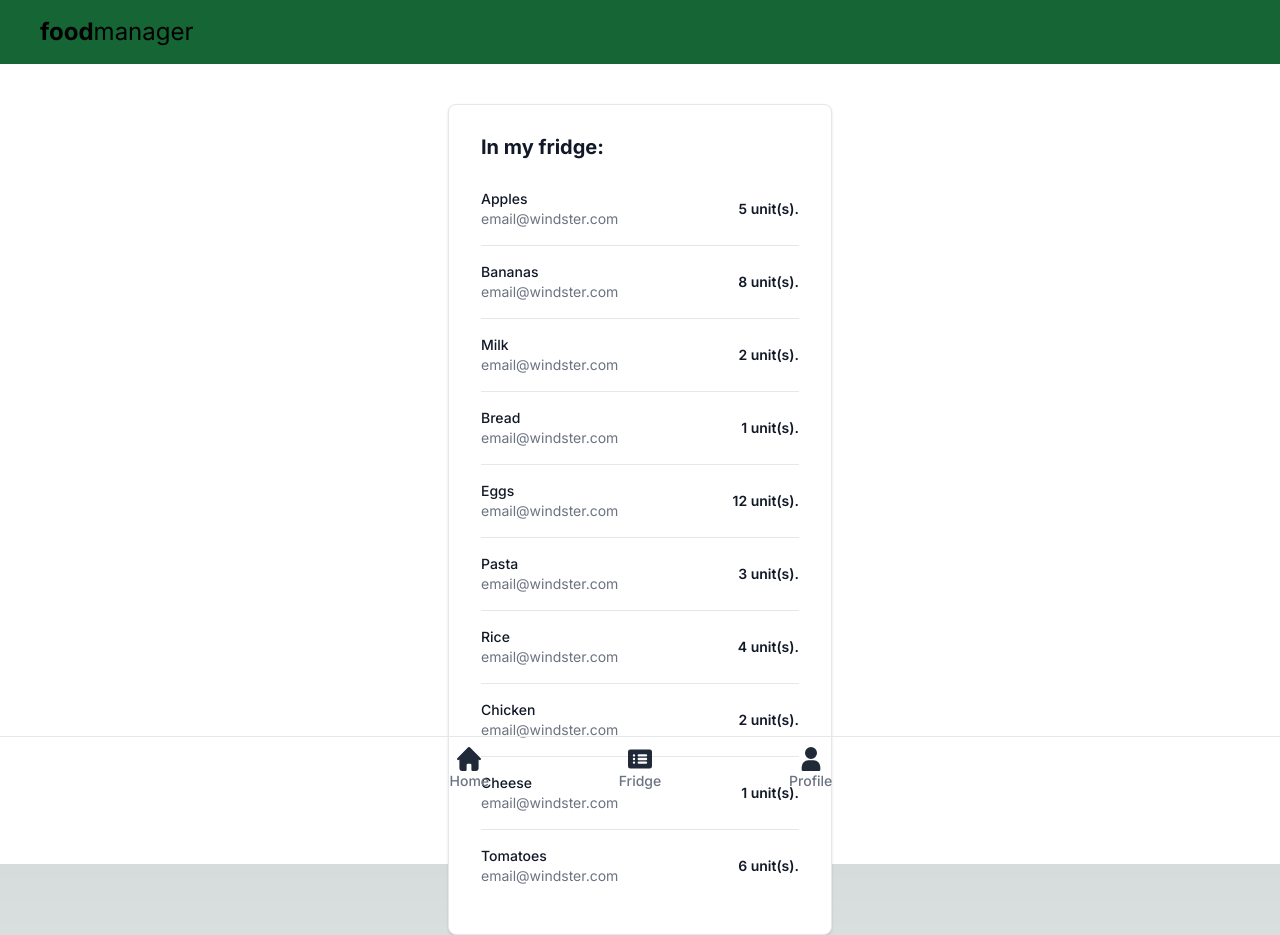
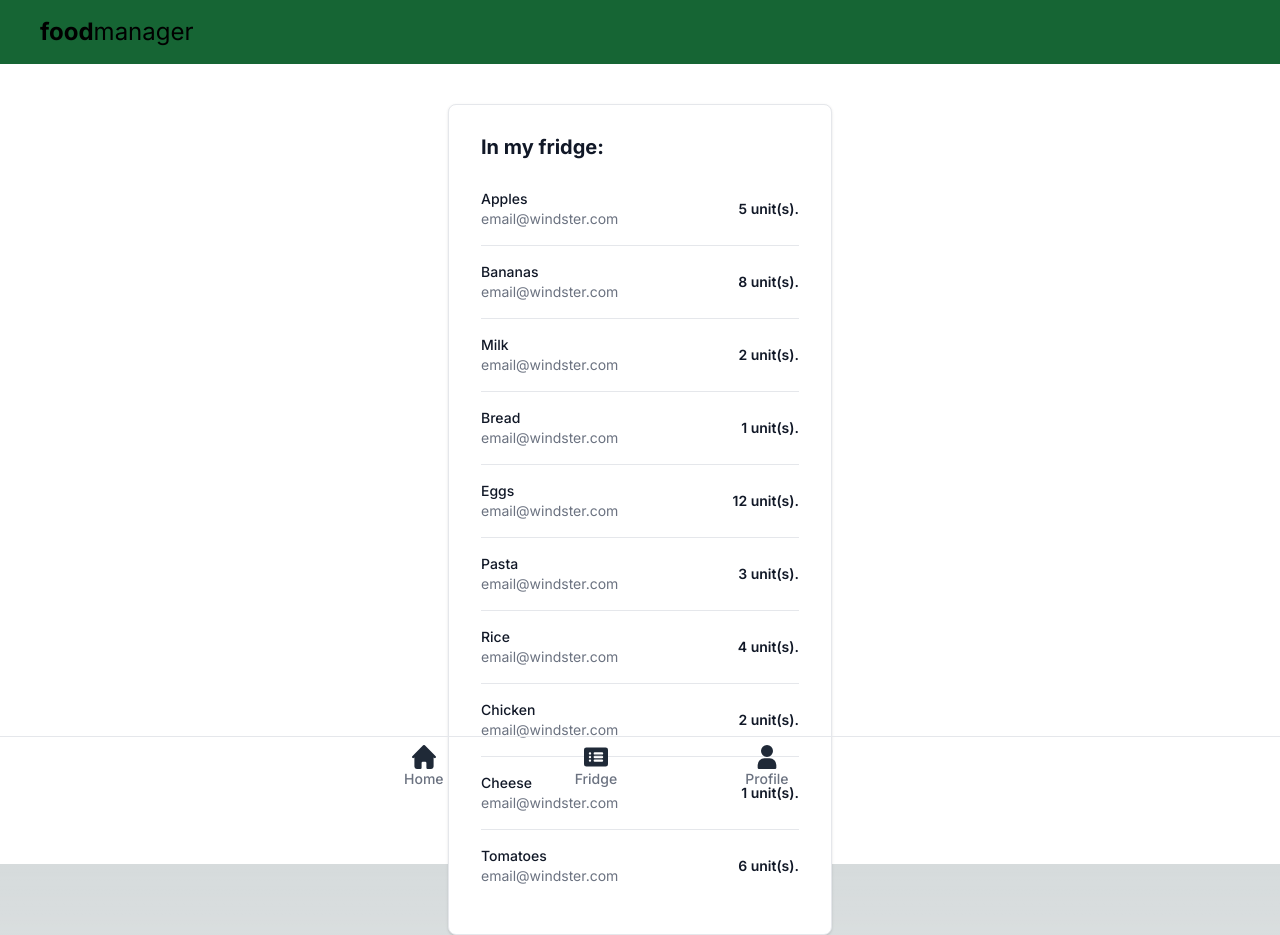
Before and after one commit to Start-Code-2023/food-manager-website, a Next.js app: page /fridge in a window 1280 px wide. Built offline with nearby package versions, Linux system fonts and the light colour scheme.

Commit message:
fix: links working

```diff
--- a/components/drawer.tsx
+++ b/components/drawer.tsx
@@ -5,24 +5,30 @@ export default function Drawer() {
     return (
         <div className="fixed bottom-0 left-0 z-50 w-full h-16 border-t border-gray-200 dark:bg-gray-700 dark:border-gray-600 ">
             <div className="grid h-full max-w-lg grid-cols-3 mx-auto font-medium">
-                <button type="button" className="inline-flex flex-col items-center justify-center px-5 hover:bg-gray-50 dark:hover:bg-gray-800 group">
+                <Link href={"/"}>
+                    <button type="button" className="inline-flex mt-2 flex-col items-center justify-center px-5 hover:bg-gray-50 dark:hover:bg-gray-800 group">
                         <svg className="w-6 h-6 text-gray-800 dark:text-white" aria-hidden="true" xmlns="http://www.w3.org/2000/svg" fill="currentColor" viewBox="0 0 20 20">
                             <path d="m19.707 9.293-2-2-7-7a1 1 0 0 0-1.414 0l-7 7-2 2a1 1 0 0 0 1.414 1.414L2 10.414V18a2 2 0 0 0 2 2h3a1 1 0 0 0 1-1v-4a1 1 0 0 1 1-1h2a1 1 0 0 1 1 1v4a1 1 0 0 0 1 1h3a2 2 0 0 0 2-2v-7.586l.293.293a1 1 0 0 0 1.414-1.414Z" />
                         </svg>
-                    <span className="text-sm text-gray-500 dark:text-gray-400 group-hover:text-blue-600 dark:group-hover:text-blue-500"><Link href={"/"}>Home</Link></span>
+                        <span className="text-sm text-gray-500 dark:text-gray-400 group-hover:text-blue-600 dark:group-hover:text-blue-500">Home</span>
                     </button>
-                <button type="button" className="inline-flex flex-col items-center justify-center px-5 hover:bg-gray-50 dark:hover:bg-gray-800 group">
+                </Link>
+                <Link href={"/fridge"}>
+                    <button type="button" className="inline-flex mt-2 flex-col items-center justify-center px-5 hover:bg-gray-50 dark:hover:bg-gray-800 group">
                         <svg className="w-6 h-6 text-gray-800 dark:text-white" aria-hidden="true" xmlns="http://www.w3.org/2000/svg" fill="currentColor" viewBox="0 0 20 16">
                             <path d="M18 0H2a2 2 0 0 0-2 2v12a2 2 0 0 0 2 2h16a2 2 0 0 0 2-2V2a2 2 0 0 0-2-2ZM5 12a1 1 0 1 1 0-2 1 1 0 0 1 0 2Zm0-3a1 1 0 1 1 0-2 1 1 0 0 1 0 2Zm0-3a1 1 0 1 1 0-2 1 1 0 0 1 0 2Zm10 6H9a1 1 0 0 1 0-2h6a1 1 0 0 1 0 2Zm0-3H9a1 1 0 0 1 0-2h6a1 1 0 1 1 0 2Zm0-3H9a1 1 0 0 1 0-2h6a1 1 0 1 1 0 2Z" />
                         </svg>
                         <span className="text-sm text-gray-500 dark:text-gray-400 group-hover:text-blue-600 dark:group-hover:text-blue-500"><Link href={"/fridge"}>Fridge</Link></span>
                     </button>
-                <button type="button" className="inline-flex flex-col items-center justify-center px-5 hover:bg-gray-50 dark:hover:bg-gray-800 group">
+                </Link>
+                <Link href={"/profile"}>
+                    <button type="button" className="inline-flex mt-2 flex-col items-center justify-center px-5 hover:bg-gray-50 dark:hover:bg-gray-800 group">
                         <svg className="w-6 h-6 text-gray-800 dark:text-white" aria-hidden="true" xmlns="http://www.w3.org/2000/svg" fill="currentColor" viewBox="0 0 14 18">
                             <path d="M7 9a4.5 4.5 0 1 0 0-9 4.5 4.5 0 0 0 0 9Zm2 1H5a5.006 5.006 0 0 0-5 5v2a1 1 0 0 0 1 1h12a1 1 0 0 0 1-1v-2a5.006 5.006 0 0 0-5-5Z" />
                         </svg>
                         <span className="text-sm text-gray-500 dark:text-gray-400 group-hover:text-blue-600 dark:group-hover:text-blue-500"><Link href={"/profile"}>Profile</Link></span>
                     </button>
+                </Link>
             </div>
         </div>
     )
```
Lines whose indentation alone changed are shown as unchanged.
